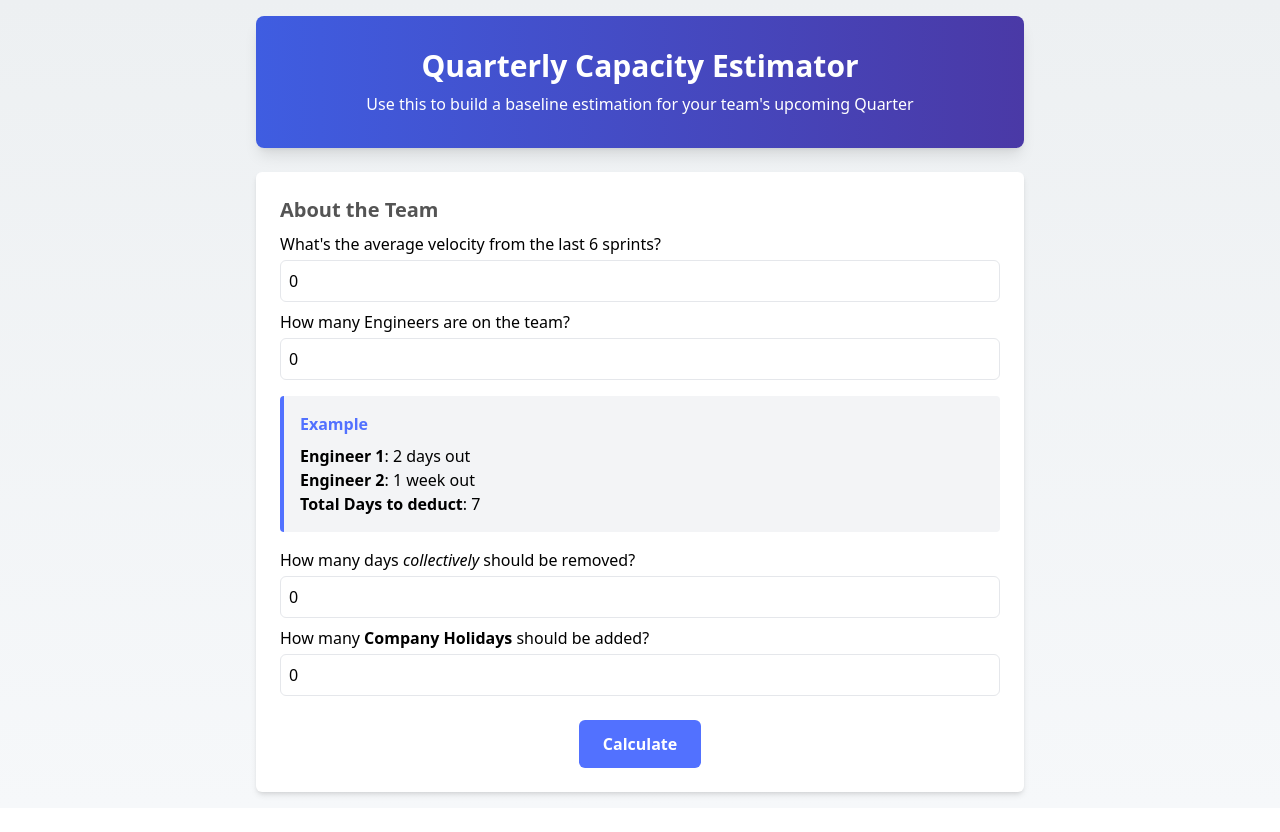
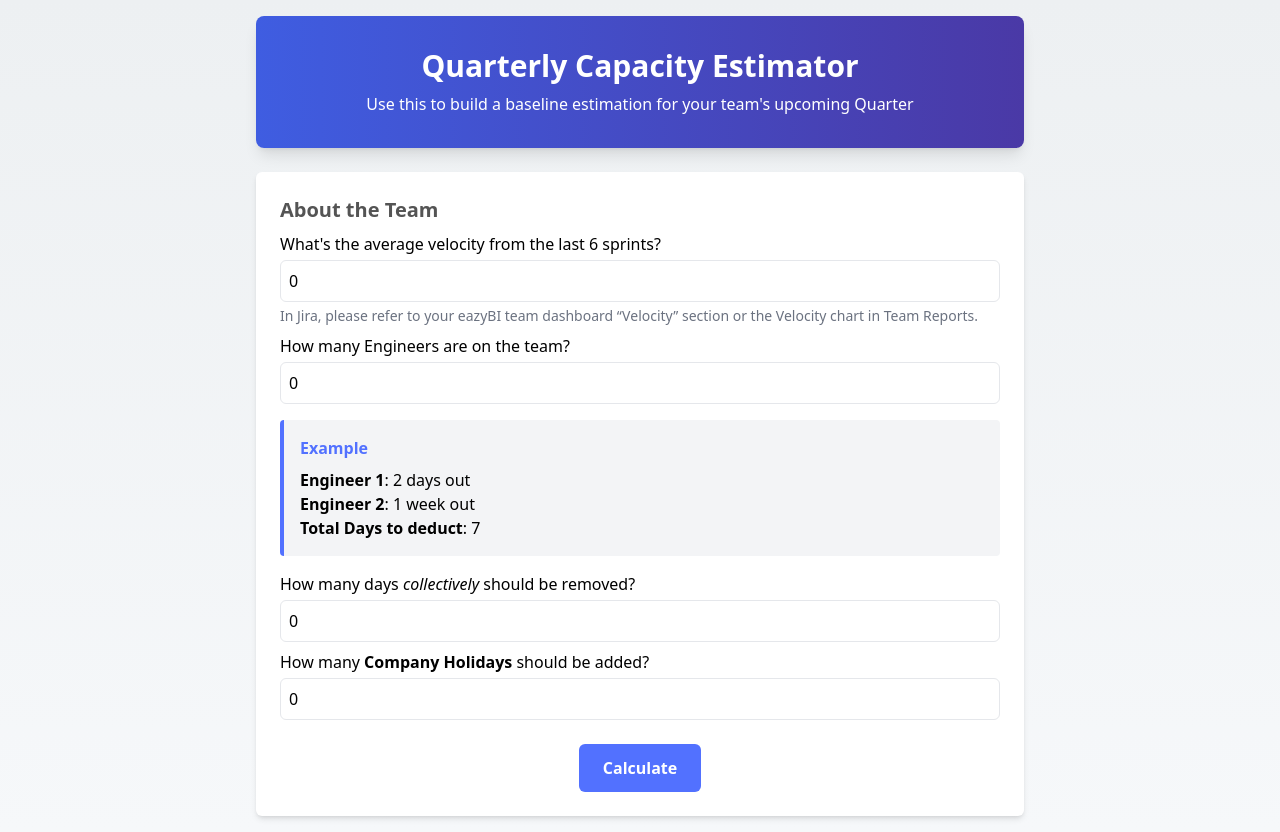
Before and after one commit to TaylorSampson/QuarterlyCapacityEstimator, a React (Vite) app: page / in a window 1280 px wide. Before the commit the page ends 808 px from the top, so only its background shows below. Built offline with nearby package versions, Linux system fonts and the light colour scheme.

Commit message:
Add inline help text and info icon for velocity input

```diff
--- a/src/App.jsx
+++ b/src/App.jsx
@@ -56,6 +56,9 @@
                 onChange={e => setVelocity(+e.target.value.replace(/\D/g, ""))}
                 className="block w-full mt-1 p-2 border rounded-md"
               />
+                <p className="text-sm text-gray-500 mt-1">
+                  In Jira, please refer to your eazyBI team dashboard “Velocity” section or the Velocity chart in Team Reports.
+                </p>
             </label>
 
             <label className="block mb-2">How many Engineers are on the team?
```
